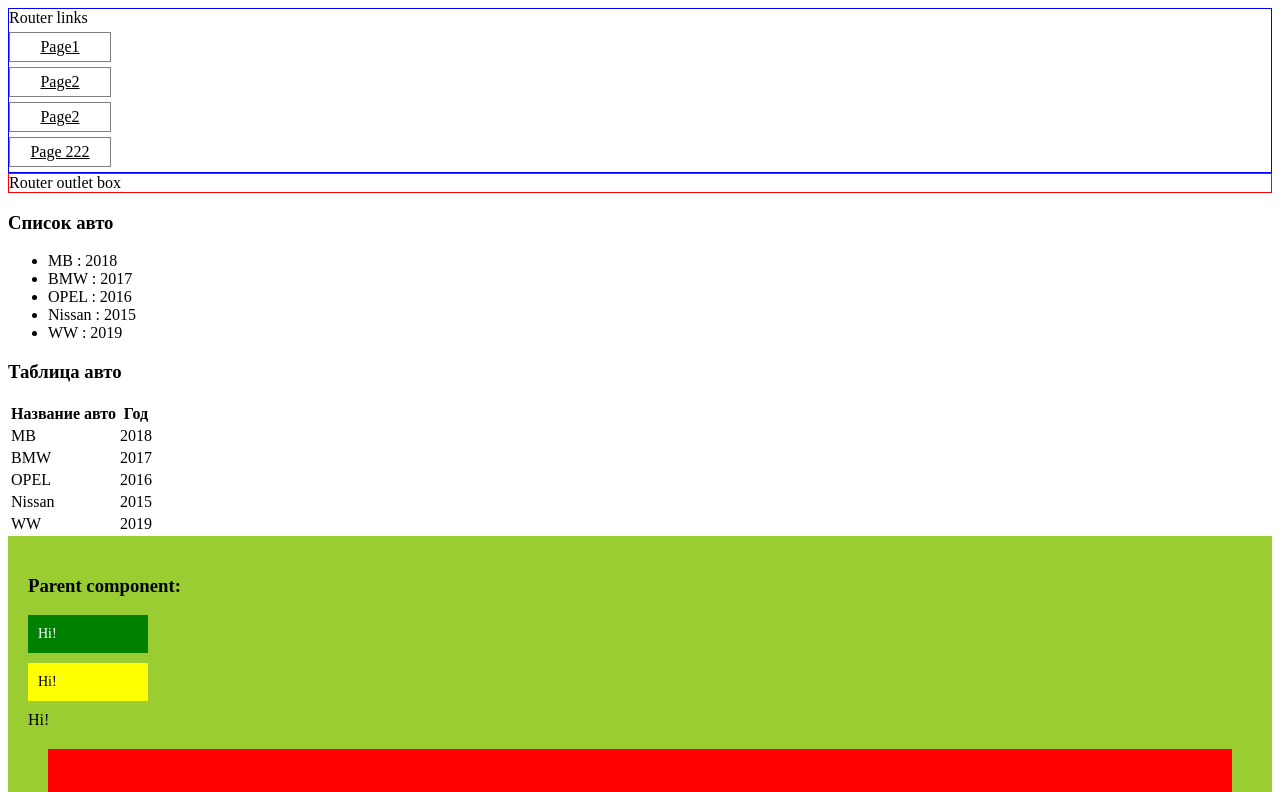
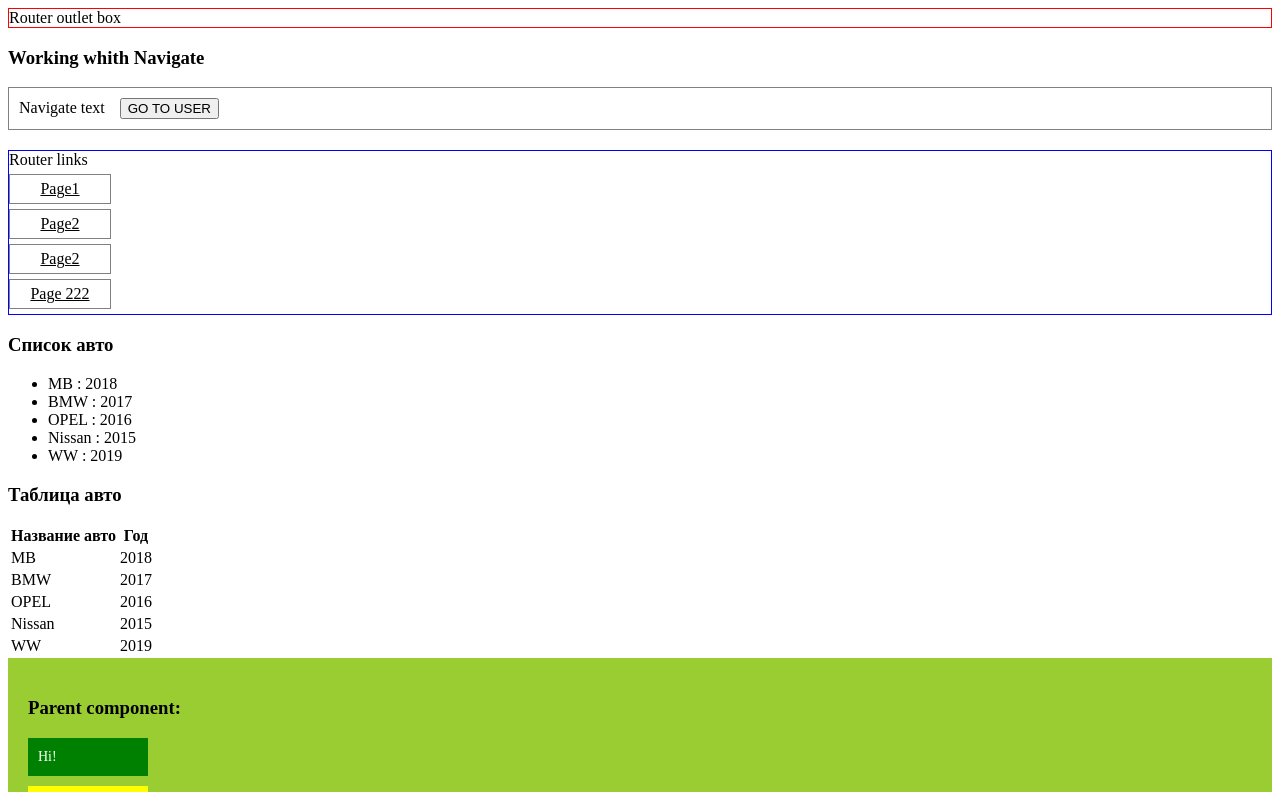
Before and after one commit to iwebnal/angular-learn, an Angular app: page / in a window 1280 px wide. Shown: the top 792 px of the page. Built offline with nearby package versions, Linux system fonts and the light colour scheme; no server answers.

Commit message:
[+] Router Navigate and NavigateByUrl

```diff
--- a/src/app/app.component.css
+++ b/src/app/app.component.css
@@ -52,3 +52,13 @@
     width: 100px;
     text-align: center;
 }
+
+.nav-wrapp {
+    border: 1px solid grey;
+    margin-bottom: 20px;
+    padding: 10px;
+}
+
+.nav-wrapp button{
+    margin-left: 15px;
+}
--- a/src/app/app.component.html
+++ b/src/app/app.component.html
@@ -1,3 +1,15 @@
+<div class="routers" style="border: 1px solid red">
+    <span>Router outlet box</span>
+    <br>
+    <router-outlet></router-outlet>
+</div>
+
+<h3> Working whith Navigate </h3>
+<div class="nav-wrapp">
+    <span>Navigate text</span>
+    <button (click)="goToUser(17)">GO TO USER</button>
+</div>
+
 <div class="links-routers" style="border: 1px solid blue">
     <span>Router links</span>
     <br>
@@ -6,11 +18,7 @@
     <a routerLink="page2" [queryParams]="{q: paramsNumber}" class="router-link" routerLinkActive="active-class"> Page2 </a>
     <a [routerLink]="['page3', userId]" class="router-link" routerLinkActive="active-class"> Page {{ userId }} </a>
 </div>
-<div class="routers" style="border: 1px solid red">
-    <span>Router outlet box</span>
-    <br>
-    <router-outlet></router-outlet>
-</div>
+
 <div class="cars-wrapp">
     <app-cars-list></app-cars-list>
     <app-cars-table></app-cars-table>
--- a/src/app/app.component.ts
+++ b/src/app/app.component.ts
@@ -7,6 +7,7 @@ import { CarsTableComponent } from './cars-table/cars-table.component';
 import { CarsService } from './cars.service';
 import { HttpClient } from '@angular/common/http';
 import { Options } from 'selenium-webdriver';
+import { Router } from '@angular/router';
 
 @Component({
   selector: 'app-root',
@@ -27,7 +28,8 @@ export class AppComponent implements OnInit {
   constructor(
     private viewContainerRef: ViewContainerRef,
     private componentFactoryResolver: ComponentFactoryResolver,
-    private _http: HttpClient
+    private _http: HttpClient,
+    private _router: Router
   ) {
 
     this.userId = 222;
@@ -60,5 +62,10 @@ export class AppComponent implements OnInit {
     }, 3000);
   }
 
+  goToUser(userId) {
+    // this._router.navigate(['page3', userId], {skipLocationChange: true}); //1
+    // this._router.navigateByUrl('page3/' + userId, {skipLocationChange: true}); //2
+        this._router.navigateByUrl('page3/' + userId); //2
+  }
 
 }
--- a/src/app/app.module.ts
+++ b/src/app/app.module.ts
@@ -52,7 +52,7 @@ const routes = [
   imports: [
     BrowserModule,
     HttpClientModule,
-    RouterModule.forRoot(routes, {useHash: true})
+    RouterModule.forRoot(routes)
   ],
   providers: [
     UserService,
```
